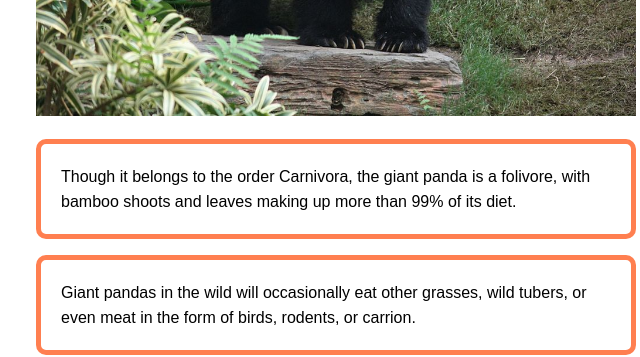
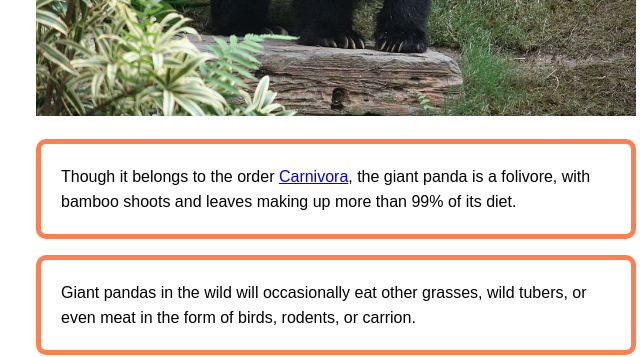
Before and after one commit to PintuPaul/GiantPanda, a plain HTML site: page index.html in a window 1280 px wide. Shown: the part 800-1157 px from the top of the page, 304-944 px from the left. Drawn offline with Linux system fonts and the light colour scheme.

Commit message:
Added one more link
(cherry picked from commit 5f24670bc3d6f891ee58ac05c67278f7adc71bfc)

```diff
--- a/index.html
+++ b/index.html
@@ -29,7 +29,7 @@
         <img src="Grosser_Panda.JPG" />
 
         <p>
-            Though it belongs to the order Carnivora, the giant panda is a folivore, with bamboo shoots and leaves making up more than 99% of its diet.
+            Though it belongs to the order <a href="https://en.wikipedia.org/wiki/Carnivora">Carnivora</a>, the giant panda is a folivore, with bamboo shoots and leaves making up more than 99% of its diet.
         </p>
 
         <p>
```
